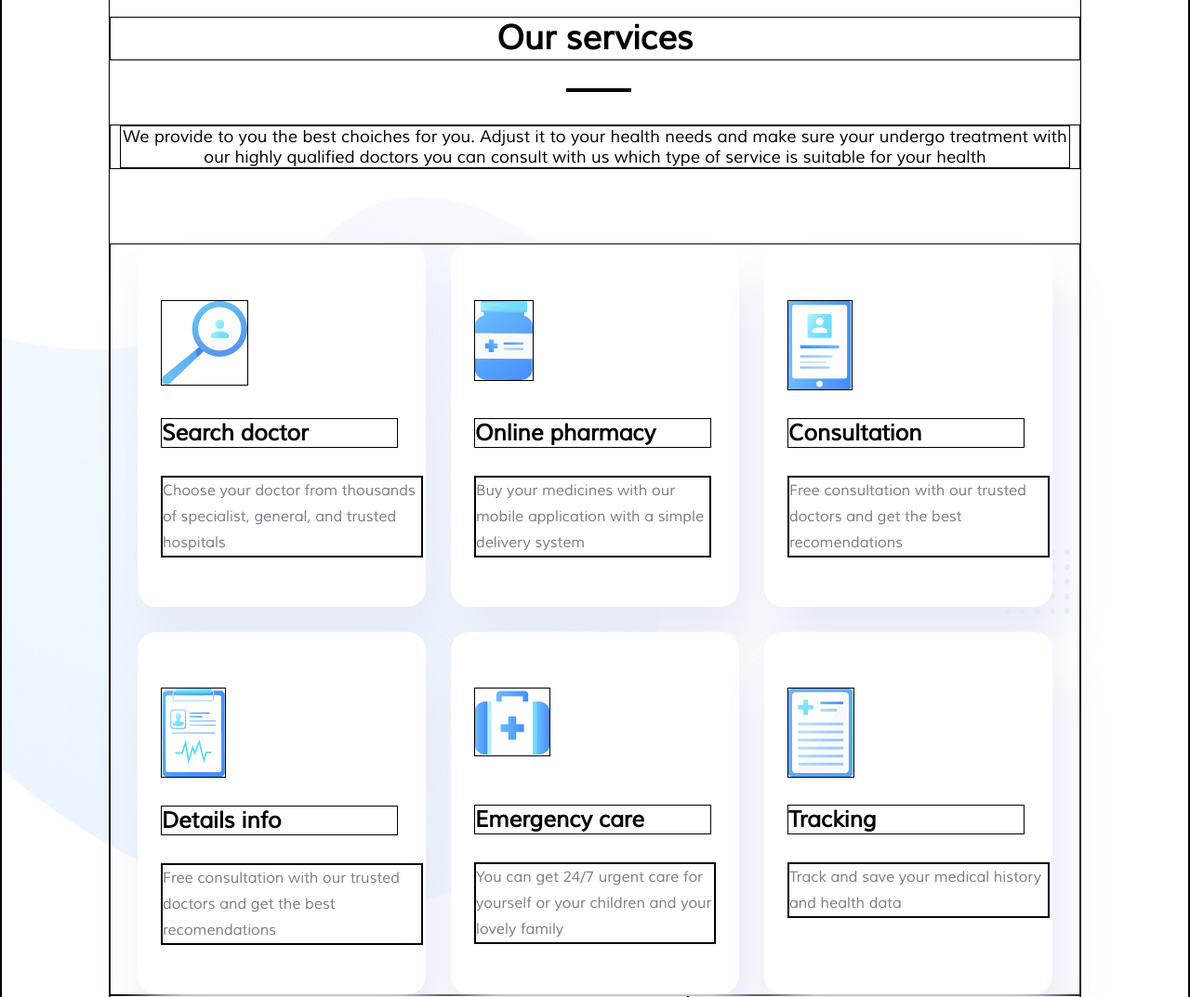
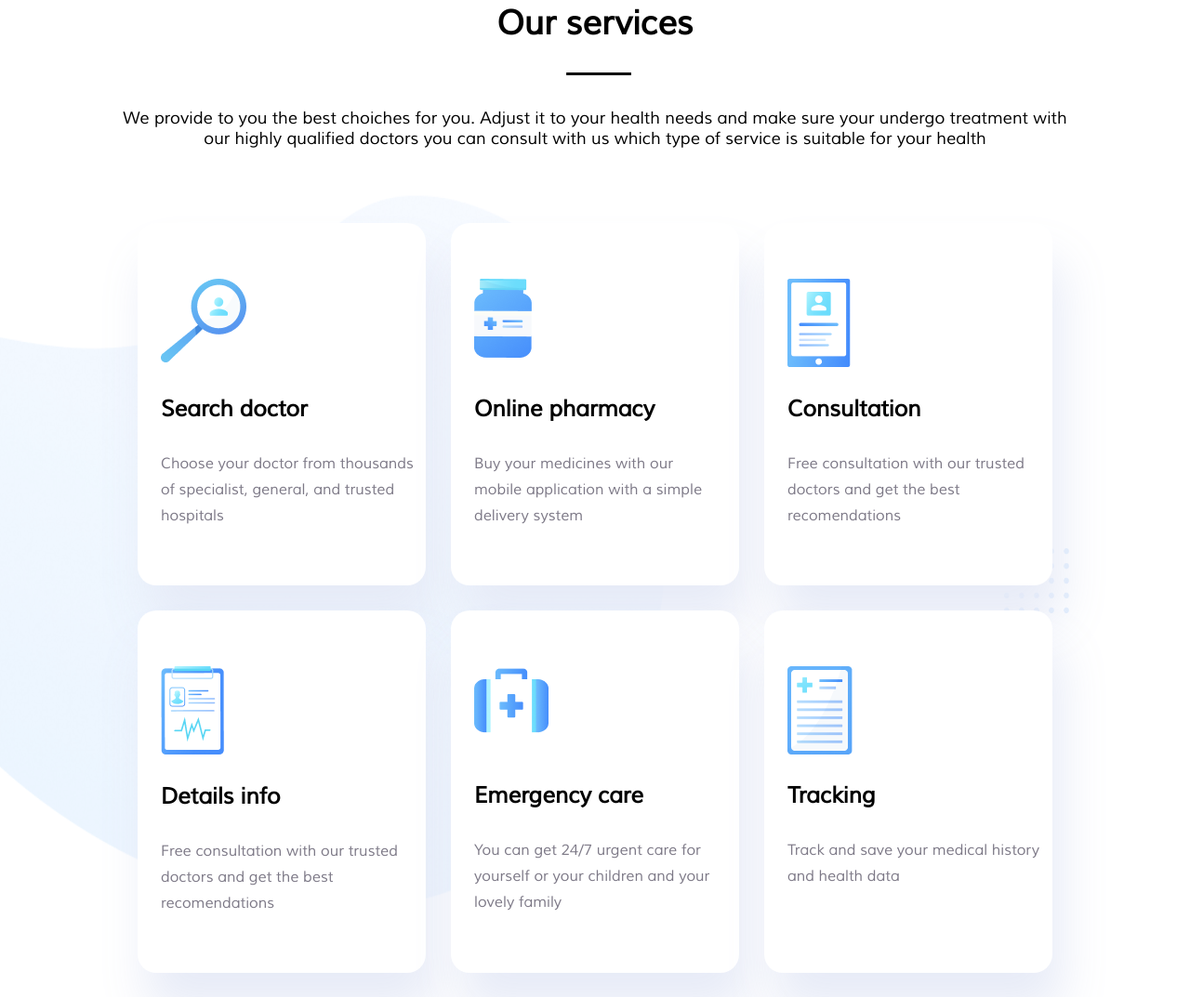
Before and after one commit to Safian29/Trafalgar, a plain HTML site: page index.html in a window 1280 px wide. Shown: the part 856-1929 px from the top of the page at 93% size. Drawn offline with Linux system fonts and the light colour scheme.

Commit message:
update, but still at section four

```diff
--- a/style.css
+++ b/style.css
@@ -4,7 +4,7 @@
     padding: 0;
     margin: 0;
     box-sizing: border-box;
-    border: 1px solid black;
+    border: 0px solid black;
 }
 
 @font-face {
@@ -17,10 +17,19 @@ body{
     font-family: muli;
     background-image: url(Assets/images/element.png),
                       url(Assets/images/Frame\ \(7\).png),
-                      url(Assets/images/element\ \(1\).png), url(Assets/images/element.png);
+                      url(Assets/images/element\ \(1\).png),
+                      url(Assets/images/element.png);
     background-repeat: no-repeat;
-    background-size: 50px 70px, 800px 1200px, 70px 70px, 50px 70px;
-    background-position: 4px 180px, 0px 800px, 1080px 1446px, 1200px 2706px;
+
+    background-size: 50px 70px,
+                     800px 1200px,
+                     70px 70px,
+                     50px 70px;
+
+    background-position: 4px 180px,
+                         0px 800px,
+                         1080px 1446px,
+                         1200px 2706px;
 }
 
 /* .container{
```
